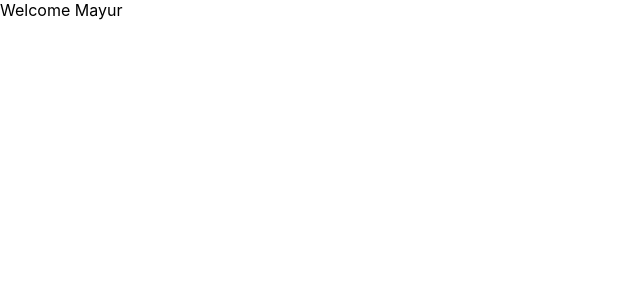
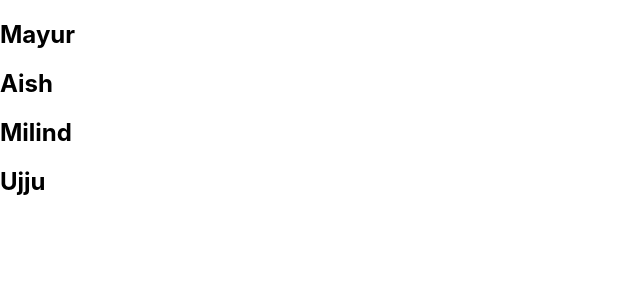
Before and after one commit to MayurArchives/react, a React (Create React App) app: page / in a window 1280 px wide. Shown: the top 300 px of the page, without its empty margins (0-640 px from the left). Built offline with nearby package versions, Linux system fonts and the light colour scheme.

Commit message:
list rendering

```diff
--- a/src/App.jsx
+++ b/src/App.jsx
@@ -11,6 +11,7 @@
 import FunctionClick from './components/FunctionClick';
 import ClassClick from './components/ClassClick';
 import Usergreeting from './components/Usergreeting';
+import NameList from './components/NameList';
 
 
 class App extends Component {
@@ -36,7 +37,8 @@
                 {/* <Welcome1 name="milind" heroName="batman" /> */}
                 {/* <FunctionClick /> */}
                 {/* <ClassClick /> */}
-                <Usergreeting />
+                {/* <Usergreeting /> */}
+                <NameList />
 
 
 
--- /dev/null
+++ b/src/components/NameList.jsx
@@ -0,0 +1,9 @@
+import React from 'react'
+
+function NameList() {
+    const names = ['Mayur', 'Aish', 'Milind', 'Ujju']
+    const nameList = names.map(name => <h2>{name}</h2>)
+    return <div> {nameList} </div>
+}
+
+export default NameList
```
